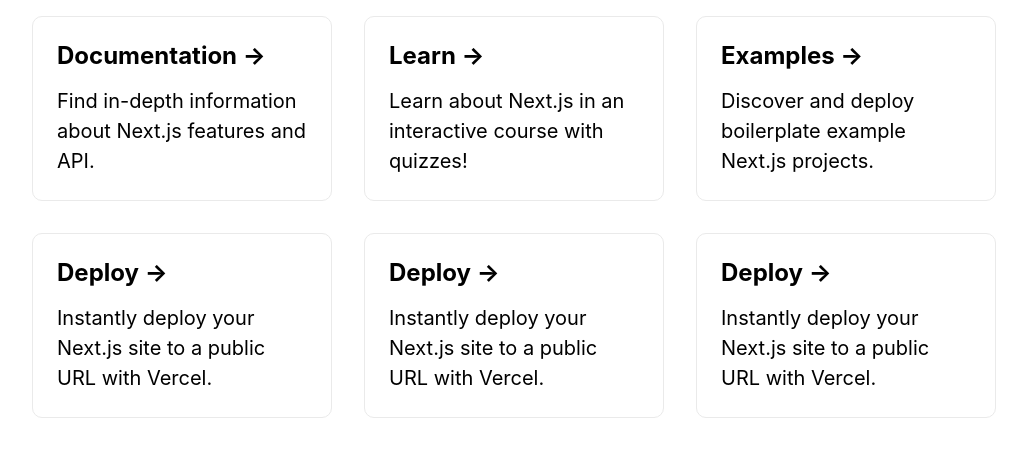
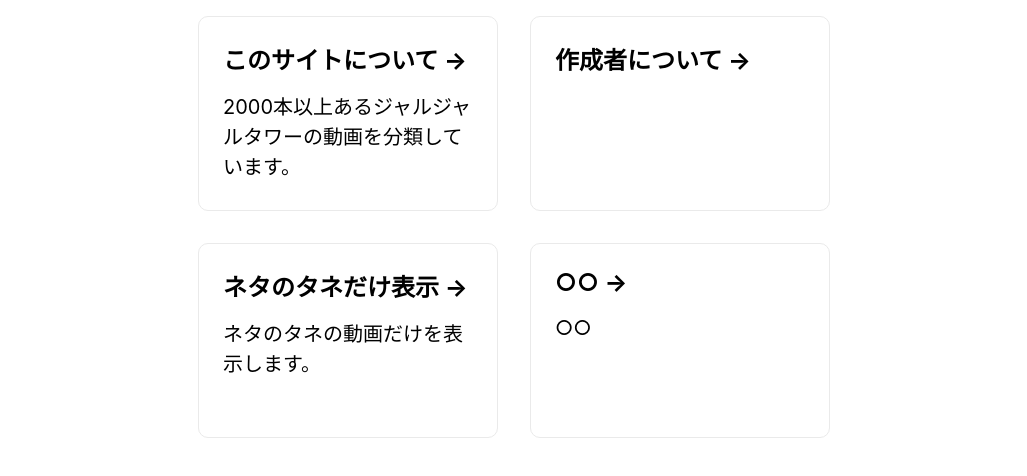
Before and after one commit to kmy1946/jarujarudb, a Next.js app: page /components/TopPage/TopPage/TopCategories in a window 1280 px wide. Shown: the top 476 px of the page, without its empty margins (126-1153 px from the left). Built offline with nearby package versions, Linux system fonts and the light colour scheme.

Commit message:
'after_topCategories_commit'

```diff
--- a/pages/api/moviesdb.js
+++ b/pages/api/moviesdb.js
@@ -34,7 +34,7 @@
 
 export default async function handler(req, res) {
   const db = client;
-  const movies = await selectAll(db, 'Select id, url, title, views, thumbnail, created_at from movie limit 5');
+  const movies = await selectAll(db, 'Select id, url, title, views, thumbnail, created_at from movie limit 8');
   //db.end();
 
   res.status(200).json({ movies });
--- a/pages/components/TopPage/TopPage/TopCategories.js
+++ b/pages/components/TopPage/TopPage/TopCategories.js
@@ -1,50 +1,32 @@
-import styles from "../TopPage.module.css";
+import styles from "./TopPage.module.css";
 export default function TopCategories() {
   return (
-    <div className={styles.grid}>
+        <div className={styles.grid}>
           <a href="https://nextjs.org/docs" className={styles.card}>
-            <h2>Documentation &rarr;</h2>
-            <p>Find in-depth information about Next.js features and API.</p>
+            <h2>このサイトについて &rarr;</h2>
+            <p>2000本以上あるジャルジャルタワーの動画を分類しています。</p>
           </a>
 
           <a href="https://nextjs.org/learn" className={styles.card}>
-            <h2>Learn &rarr;</h2>
-            <p>Learn about Next.js in an interactive course with quizzes!</p>
+            <h2>作成者について &rarr;</h2>
+            <p></p>
           </a>
 
           <a
             href="https://github.com/vercel/next.js/tree/canary/examples"
             className={styles.card}
           >
-            <h2>Examples &rarr;</h2>
-            <p>Discover and deploy boilerplate example Next.js projects.</p>
+            <h2>ネタのタネだけ表示 &rarr;</h2>
+            <p>ネタのタネの動画だけを表示します。</p>
           </a>
 
           <a
             href="https://vercel.com/new?utm_source=create-next-app&utm_medium=default-template&utm_campaign=create-next-app"
             className={styles.card}
           >
-            <h2>Deploy &rarr;</h2>
+            <h2>○○ &rarr;</h2>
             <p>
-              Instantly deploy your Next.js site to a public URL with Vercel.
-            </p>
-          </a>
-          <a
-            href="https://vercel.com/new?utm_source=create-next-app&utm_medium=default-template&utm_campaign=create-next-app"
-            className={styles.card}
-          >
-            <h2>Deploy &rarr;</h2>
-            <p>
-              Instantly deploy your Next.js site to a public URL with Vercel.
-            </p>
-          </a>
-          <a
-            href="https://vercel.com/new?utm_source=create-next-app&utm_medium=default-template&utm_campaign=create-next-app"
-            className={styles.card}
-          >
-            <h2>Deploy &rarr;</h2>
-            <p>
-              Instantly deploy your Next.js site to a public URL with Vercel.
+              ○○
             </p>
           </a>
         </div>
--- a/pages/components/TopPage/TopPage.module.css
+++ b/pages/components/TopPage/TopPage/TopPage.module.css
@@ -5,7 +5,7 @@
   justify-content: center;
   flex-wrap: wrap;
   margin: 0 auto;
-  max-width: 1000px;
+  max-width: 700px;
 }
 
 .card {
@@ -18,6 +18,8 @@
   border-radius: 10px;
   transition: color 0.15s ease, border-color 0.15s ease;
   max-width: 300px;
+  min-width: 300px;
+  min-height: 195px;
 }
 
 .card:hover,
@@ -45,41 +47,3 @@
     flex-direction: column;
   }
 }
-
-
-.card {
-  margin: 1rem;
-  padding: 1.5rem;
-  text-align: left;
-  color: inherit;
-  text-decoration: none;
-  border: 1px solid #eaeaea;
-  border-radius: 10px;
-  transition: color 0.15s ease, border-color 0.15s ease;
-  max-width: 300px;
-}
-
-.card:hover,
-.card:focus,
-.card:active {
-  color: #0070f3;
-  border-color: #0070f3;
-}
-
-.card h2 {
-  margin: 0 0 1rem 0;
-  font-size: 1.5rem;
-}
-
-.card p {
-  margin: 0;
-  font-size: 1.25rem;
-  line-height: 1.5;
-}
-
-@media (max-width: 600px) {
-  .grid {
-    width: 100%;
-    flex-direction: column;
-  }
-}
--- a/pages/components/products/DataList.js
+++ b/pages/components/products/DataList.js
@@ -9,14 +9,12 @@
     const list = []
     list.push(props.data.movies.rows);
     setDatas(...list);
-    console.log(list)
-  },[props.datas]);
+    //console.log(list)
+  },[]);//props.datas
 
   return (
       <Grid container direction="column">
         <Grid container className={styles.datalist}>
-          {console.log(datas)}
-
           {datas.length > 0 && (
             datas.map(data => {
               const beforestr = data.url
```
